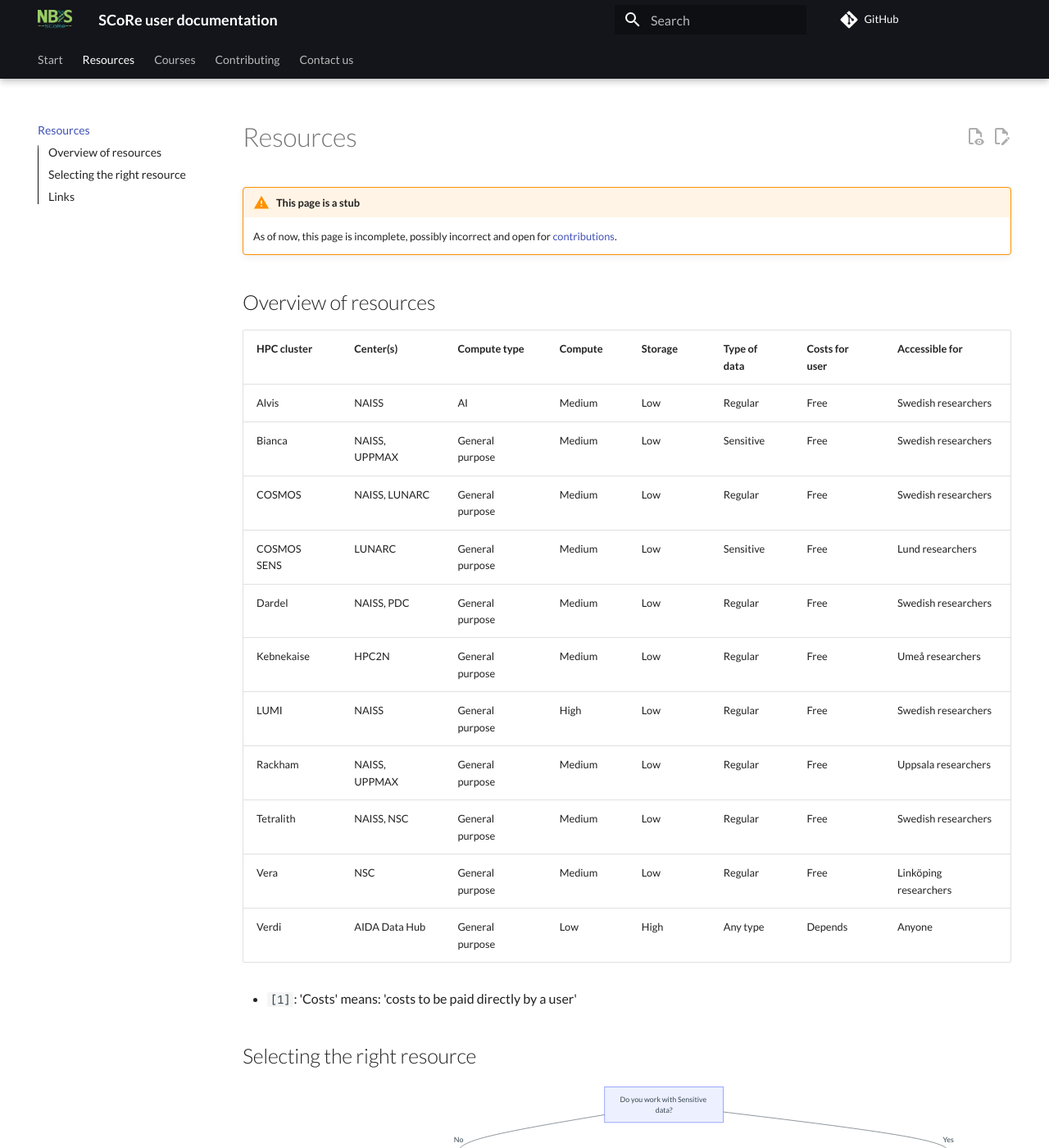
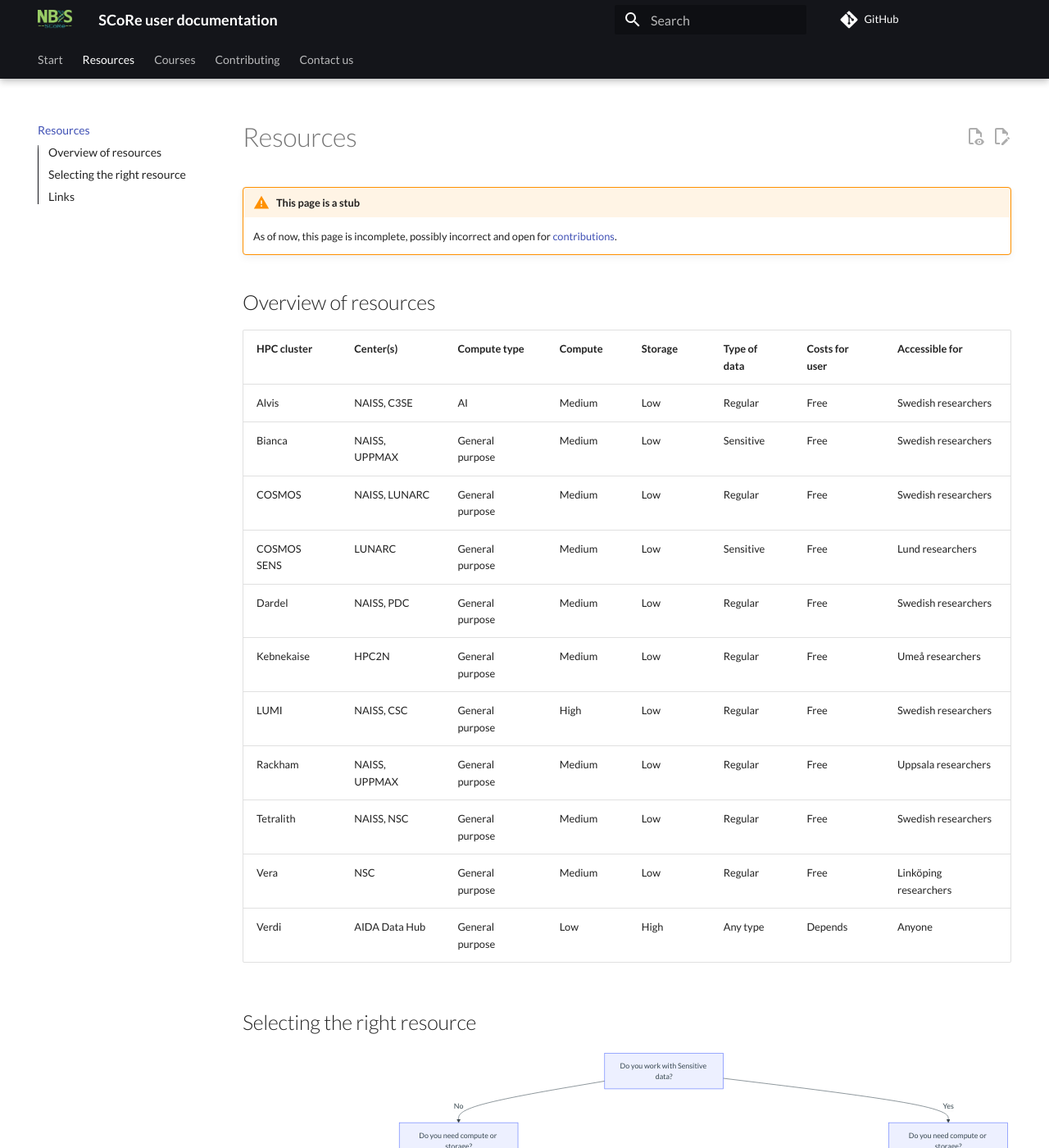
Before and after one commit to NBISweden/SCoRe_user_doc, an MkDocs documentation site: the page built from docs/resources.md, in a window 1280 px wide and 1400 px high. Shown: the whole window at 82% size. Built offline with MkDocs 1.6.1 and Material for MkDocs 9.7.7, drawn with Linux system fonts in a browser that asks for light colours; comment, search, counter and statistics services are not loaded.

Commit message:
Add HPC centers

```diff
--- a/docs/resources.md
+++ b/docs/resources.md
@@ -11,21 +11,19 @@
 
 HPC cluster | Center(s)              | Compute type   | Compute | Storage |Type of data| Costs for user | Accessible for
 ------------|------------------------|----------------|---------|---------|------------|----------------|------
-Alvis       | NAISS                  | AI             | Medium  | Low     | Regular    | Free           | Swedish researchers
+Alvis       | NAISS, C3SE            | AI             | Medium  | Low     | Regular    | Free           | Swedish researchers
 Bianca      | NAISS, UPPMAX          | General purpose| Medium  | Low     | Sensitive  | Free           | Swedish researchers
 COSMOS      | NAISS, LUNARC          | General purpose| Medium  | Low     | Regular    | Free           | Swedish researchers
 COSMOS SENS | LUNARC                 | General purpose| Medium  | Low     | Sensitive  | Free           | Lund researchers
 Dardel      | NAISS, PDC             | General purpose| Medium  | Low     | Regular    | Free           | Swedish researchers
 Kebnekaise  | HPC2N                  | General purpose| Medium  | Low     | Regular    | Free           | Umeå researchers
-LUMI        | NAISS                  | General purpose| High    | Low     | Regular    | Free           | Swedish researchers
+LUMI        | NAISS, CSC             | General purpose| High    | Low     | Regular    | Free           | Swedish researchers
 Rackham     | NAISS, UPPMAX          | General purpose| Medium  | Low     | Regular    | Free           | Uppsala researchers
 Tetralith   | NAISS, NSC             | General purpose| Medium  | Low     | Regular    | Free           | Swedish researchers
 Vera        | NSC                    | General purpose| Medium  | Low     | Regular    | Free           | Linköping researchers
 Verdi       | AIDA Data Hub          | General purpose| Low     | High    | Any type   | Depends        | Anyone
 
 <!-- markdownlint-enable MD013 -->
-
-- `[1]`: 'Costs' means: 'costs to be paid directly by a user'
 
 ## Selecting the right resource
 
```
